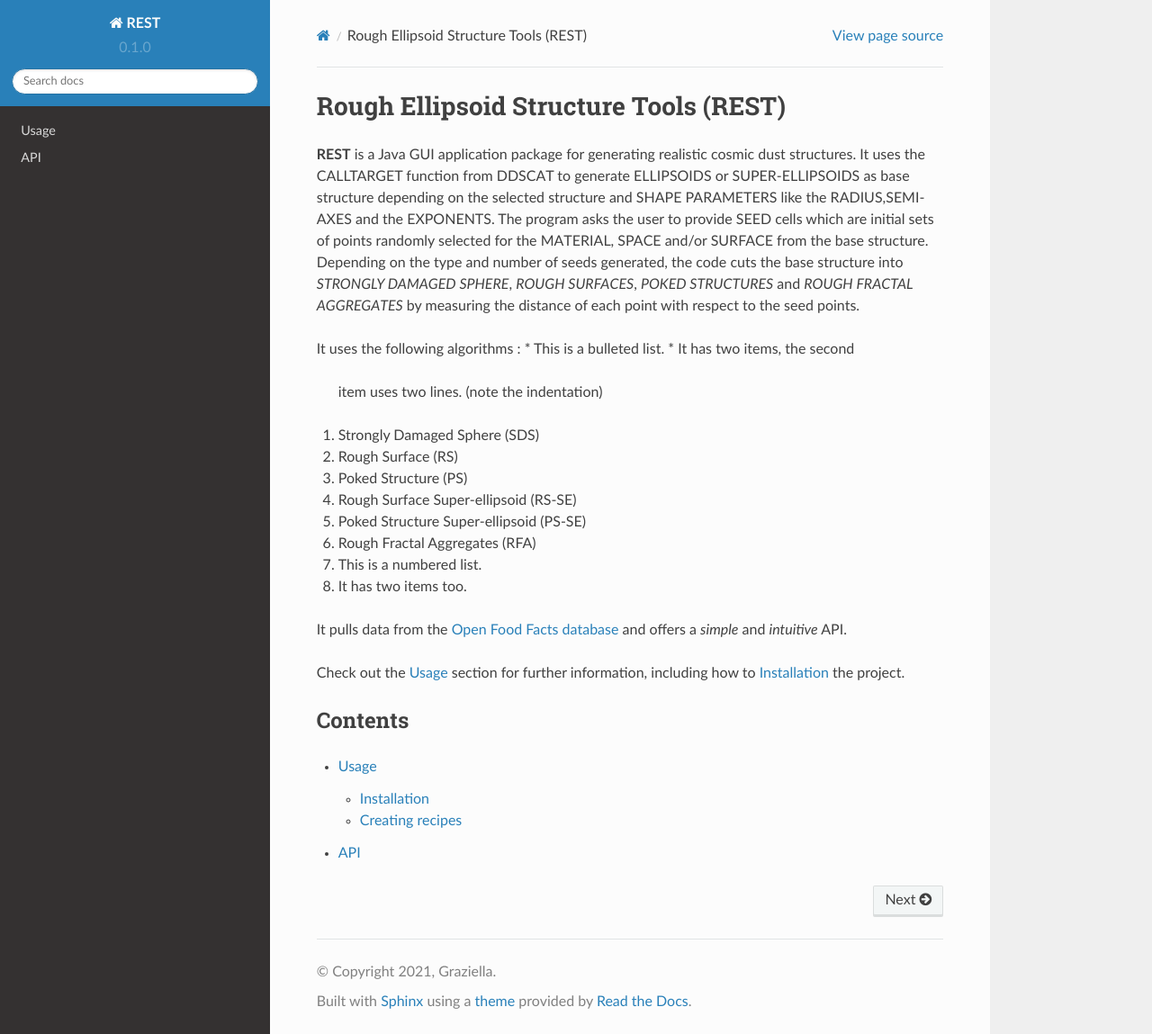
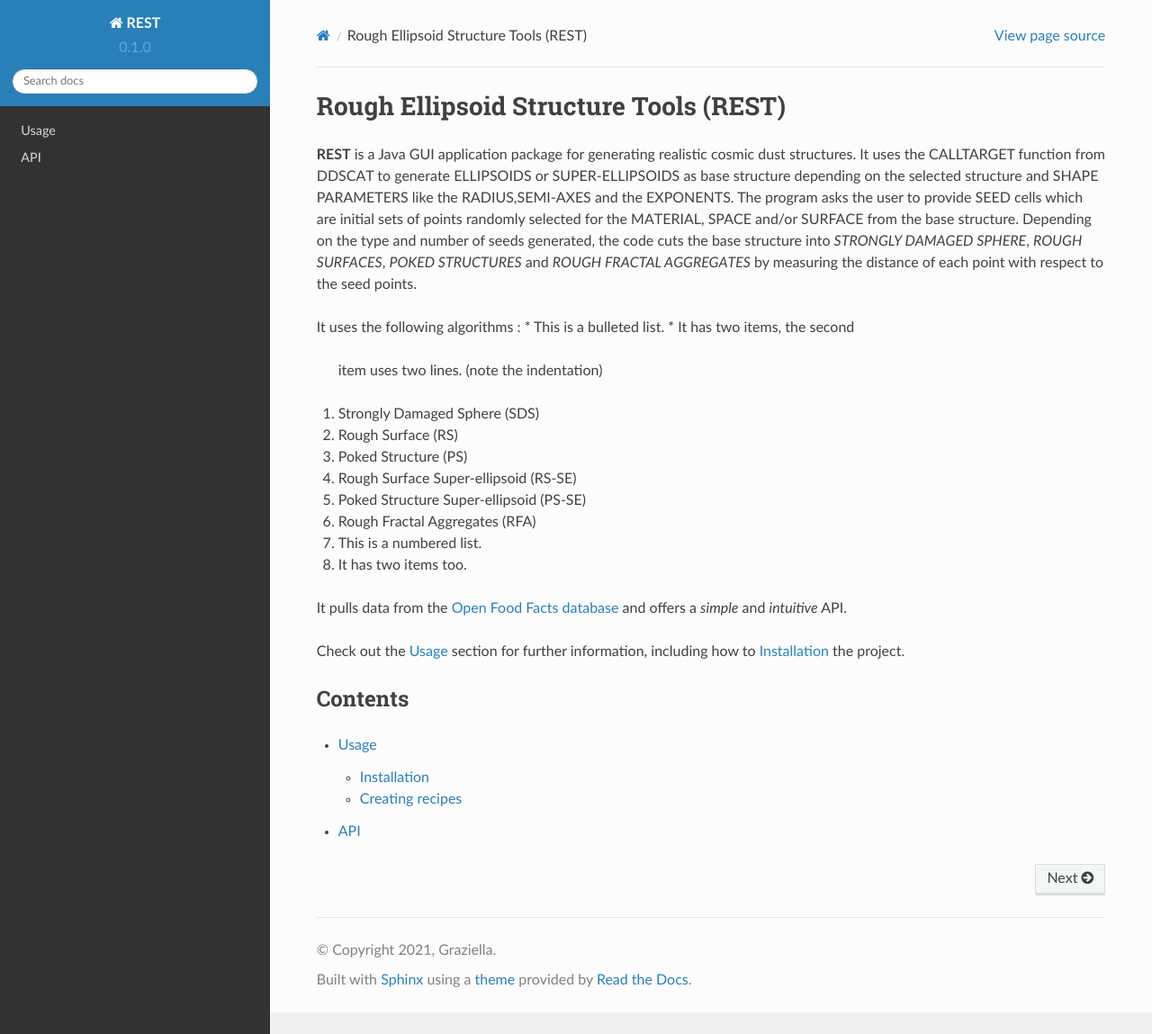
Before and after one commit to prithishh3/rtd-tutorial, a Sphinx documentation site: the page built from docs/source/index.rst, in a window 1280 px wide and 1149 px high. Shown: the whole window at 90% size. Built offline with Sphinx 7.4.7 and the Read the Docs theme 2.0.0, drawn with Linux system fonts in a browser that asks for light colours.

Commit message:
Update conf.py

```diff
--- a/docs/source/conf.py
+++ b/docs/source/conf.py
@@ -10,6 +10,10 @@
 version = '0.1.0'
 
 # -- General configuration
+html_static_path = ['_static']
+
+def setup(app):
+    app.add_css_file('style1.css')
 
 extensions = [
     'sphinx.ext.duration',
```
